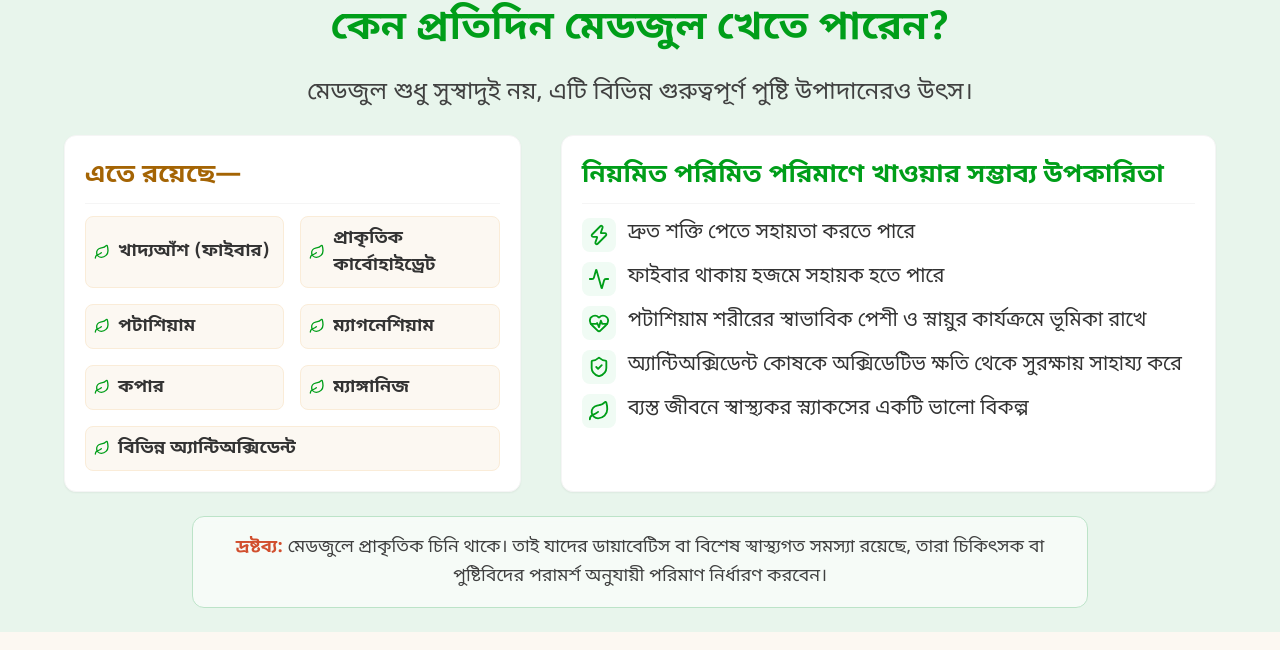
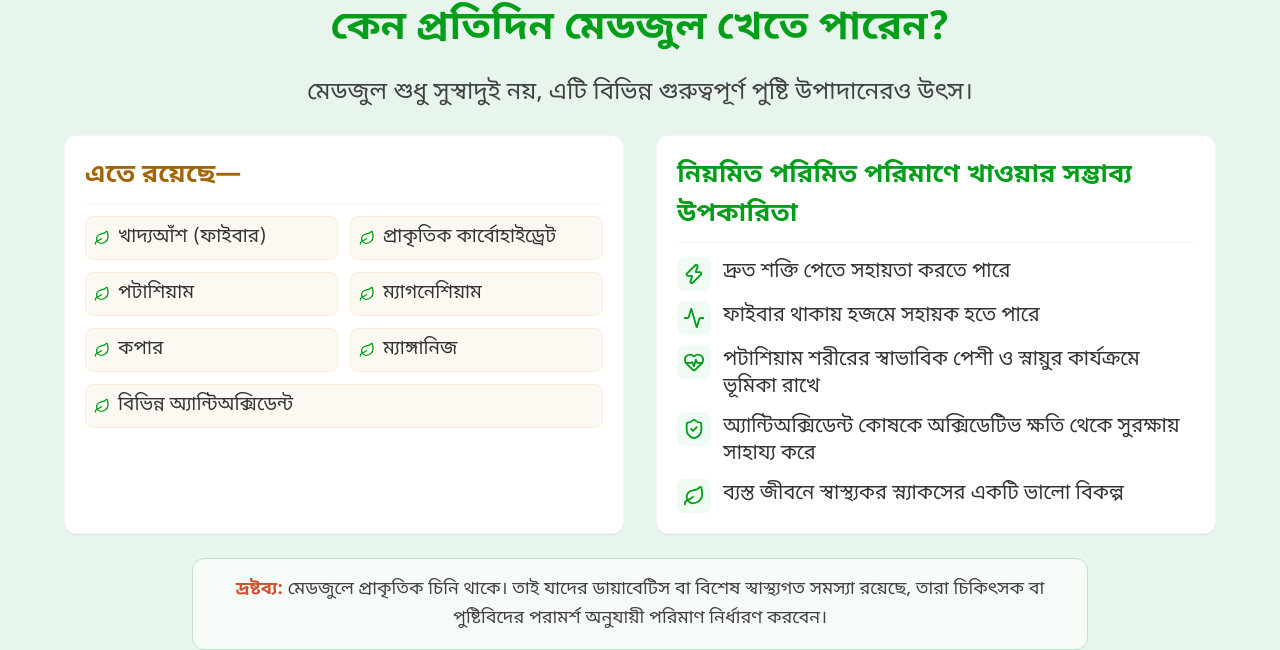
Before and after one commit to Alok4D/arabian-store-bd, a Next.js app in the folder arabian-store-frontend/: page / in a window 1280 px wide. Shown: the part 2006-2656 px from the top of the page. Built offline with nearby package versions, Linux system fonts and the light colour scheme; no server answers.

Commit message:
feat: add HealthBenefits component to landing page

```diff
--- a/arabian-store-frontend/src/app/(landing)/components/HealthBenefits.tsx
+++ b/arabian-store-frontend/src/app/(landing)/components/HealthBenefits.tsx
@@ -20,14 +20,14 @@ export default function HealthBenefits() {
           </p>
         </div>
 
-        <div className="grid grid-cols-1 lg:grid-cols-12 gap-10 items-stretch">
+        <div className="grid grid-cols-1 lg:grid-cols-12 gap-6 md:gap-8 items-stretch">
 
           {/* Nutrition List */}
-          <div className="lg:col-span-5 bg-white rounded-xl p-4 md:p-5 border border-neutral-100 shadow-sm">
+          <div className="lg:col-span-6 bg-white rounded-xl p-4 md:p-5 border border-neutral-100 shadow-sm">
             <h3 className="text-[22px] md:text-[26px] font-bold text-[#a46404] mb-3 border-b border-neutral-100 pb-2">
               এতে রয়েছে—
             </h3>
-            <div className="grid grid-cols-2 gap-4">
+            <div className="grid grid-cols-2 gap-3">
               {[
                 "খাদ্যআঁশ (ফাইবার)",
                 "প্রাকৃতিক কার্বোহাইড্রেট",
@@ -44,14 +44,14 @@ export default function HealthBenefits() {
                   }`}
                 >
                   <Leaf size={16} className="text-[#009e19] flex-shrink-0" />
-                  <span className="font-semibold text-[16px] md:text-[18px]">{item}</span>
+                  <span className="font-medium text-[16px] md:text-[19px] leading-snug">{item}</span>
                 </div>
               ))}
             </div>
           </div>
 
           {/* Benefits List */}
-          <div className="lg:col-span-7 bg-white rounded-xl p-4 md:p-5 border border-neutral-100 shadow-sm relative overflow-hidden">
+          <div className="lg:col-span-6 bg-white rounded-xl p-4 md:p-5 border border-neutral-100 shadow-sm relative overflow-hidden">
             <div className="absolute top-0 right-0 w-24 h-24 bg-[#e8f5ec] rounded-bl-full -z-10 opacity-50" />
 
             <h3 className="text-[22px] md:text-[26px] font-bold text-[#009e19] mb-3 border-b border-neutral-100 pb-2">
```
